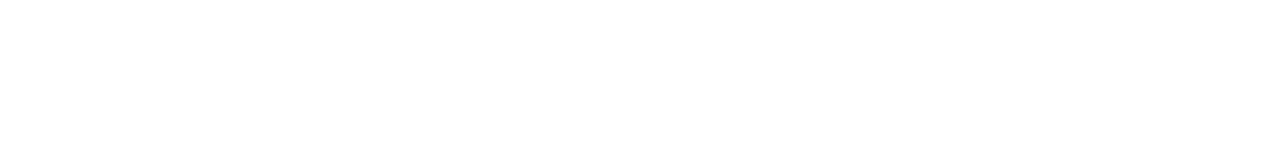
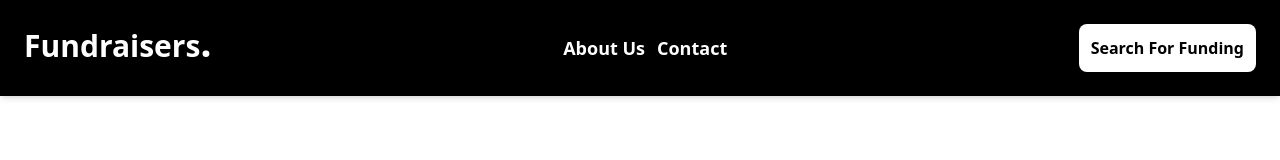
Before and after one commit to Dontaskus/fundraisers_frontend, a plain HTML site: page pages/index.html in a window 1280 px wide. Drawn offline with nearby package versions, Linux system fonts and the light colour scheme.

Commit message:
The Nav Bar

```diff
--- a/pages/index.html
+++ b/pages/index.html
@@ -3,9 +3,20 @@
 <head>
     <meta charset="UTF-8">
     <meta name="viewport" content="width=device-width, initial-scale=1.0">
-    <title>Document</title>
+    <title>Home Page</title>
+    <script src="https://cdn.tailwindcss.com"></script>
 </head>
 <body>
+    <div class="flex w-full bg-black justify-between shadow-md p-6">
+        <div class="justify-self-start">
+            <span class="text-3xl text-center text-white font-bold">Fundraisers<span class="text-[40px]">.</span></span>
+        </div>
+        <div class="flex self-center ">
+           <a href=""> <span class="text-lg text-white text-center mr-3 font-bold">About Us</span></a>
+           <a href=""></a> <span class="text-lg text-white text-center font-bold">Contact</span></a>
+        </div>
+        <div class="relative flex">
 
+            <a href="/search.html" class="text-black bg-white p-3 font-semibold shadow-sm rounded-lg">Search For Funding</a>
 </body>
 </html>
```
